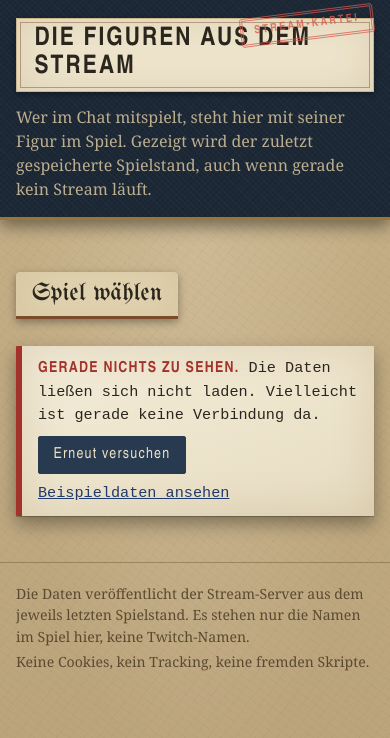
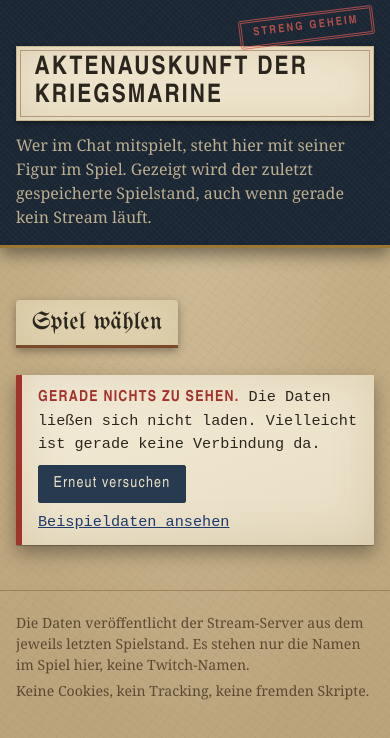
Before and after one commit to BombingFritz/StreamKartei, a website: page index.html in a window 390 px wide. Drawn offline with Linux system fonts and the light colour scheme; no server answers.

Commit message:
Titel Aktenauskunft der Kriegsmarine, Stempel Streng geheim
Wunsch des Nutzers (24.11.2026): Startseite heisst 'Aktenauskunft der Kriegsmarine' statt 'Die Figuren aus dem Stream' (auch im Seitentitel), der rote Stempel lautet 'Streng geheim' statt 'Stream-Kartei'. Am Handy hat der Stempel oben eigenen Platz und ueberdeckt den Titel nicht.

```diff
--- a/assets/css/kartei.css
+++ b/assets/css/kartei.css
@@ -193,7 +193,7 @@ a:focus-visible, button:focus-visible, summary:focus-visible, input:focus-visibl
 
 /* Stempel auf dem Aktendeckel */
 .kopf-innen::after {
-    content: "Stream-Kartei";
+    content: "Streng geheim";
     position: absolute;
     top: 1.2rem;
     right: 1rem;
@@ -967,8 +967,9 @@ a.kachel:hover .kachel-pfeil { text-decoration: underline; }
 /* ------------------------------------------------------------ Handy */
 
 @media (max-width: 30rem) {
-    .kopf-innen { padding: 1.1rem 1rem 1rem; }
-    .kopf-innen::after { top: .7rem; font-size: .7rem; }
+    /* oben Platz für den Stempel, damit er den Titel nicht überdeckt */
+    .kopf-innen { padding: 2.9rem 1rem 1rem; }
+    .kopf-innen::after { top: .8rem; font-size: .7rem; }
     .kopf-stand { gap: .4rem 1.25rem; }
     .filter { padding: .6rem .75rem; }
     .filter-ort { width: 100%; }
--- a/index.html
+++ b/index.html
@@ -4,15 +4,15 @@
     <meta charset="UTF-8">
     <meta name="viewport" content="width=device-width, initial-scale=1">
     <meta name="referrer" content="no-referrer">
-    <meta name="description" content="Stream-Kartei: der letzte Stand der Spielfiguren aus dem Stream, je Spiel eine Seite.">
-    <title>Stream-Kartei</title>
+    <meta name="description" content="Aktenauskunft der Kriegsmarine: der letzte Stand der Spielfiguren aus dem Stream, je Spiel eine Seite.">
+    <title>Aktenauskunft der Kriegsmarine</title>
     <link rel="icon" href="data:,">
     <link rel="stylesheet" href="assets/css/kartei.css">
 </head>
 <body>
     <header class="kopf">
         <div class="kopf-innen">
-            <h1>Die Figuren aus dem Stream</h1>
+            <h1>Aktenauskunft der Kriegsmarine</h1>
             <p class="kopf-satz">Wer im Chat mitspielt, steht hier mit seiner Figur im Spiel. Gezeigt wird der zuletzt gespeicherte Spielstand, auch wenn gerade kein Stream läuft.</p>
         </div>
     </header>
```
Also changed, not shown: test/format-test.js (+5 -2 lines), uboat/index.html (+1 -1 lines).
